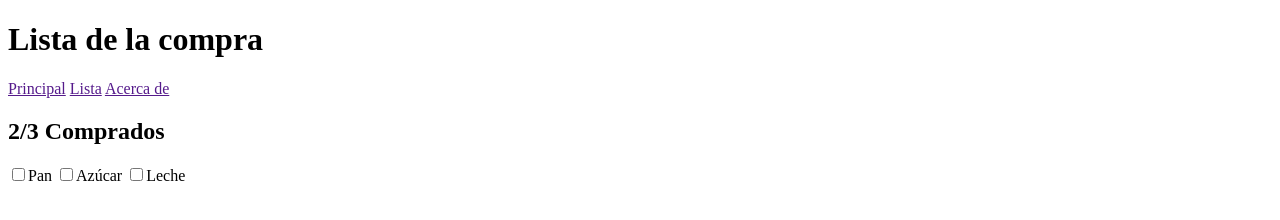
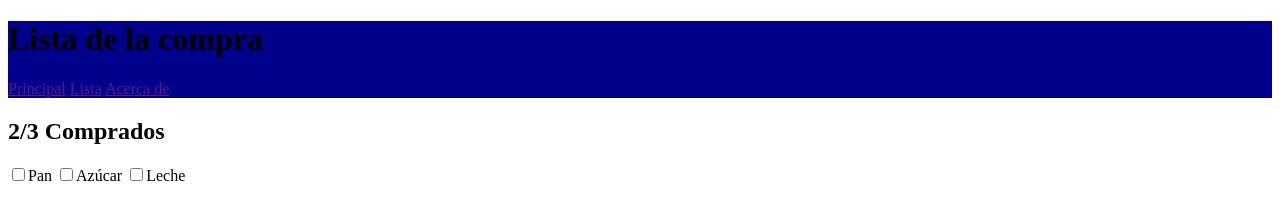
Before and after one commit to Dursu86/202301-W1CH3-Daniel-Ursua, a website: page Index.html in a window 1280 px wide. Drawn offline with Linux system fonts and the light colour scheme; files that its build step writes are made by us from their sources.

Commit message:
Update header

```diff
--- a/Index.html
+++ b/Index.html
@@ -6,6 +6,7 @@
   <meta name="viewport" content="width=device-width, initial-scale=1.0">
   <title>Shoppisdi list</title>
   <link rel="shortcut icon" href="FAVICON.png" type="image/x-icon">
+  <link rel="stylesheet" href="style.css">
 </head>
 
 <body>
--- /dev/null
+++ b/css/style.css
@@ -0,0 +1,3 @@
+header {
+  background-color: darkblue;
+}
```
